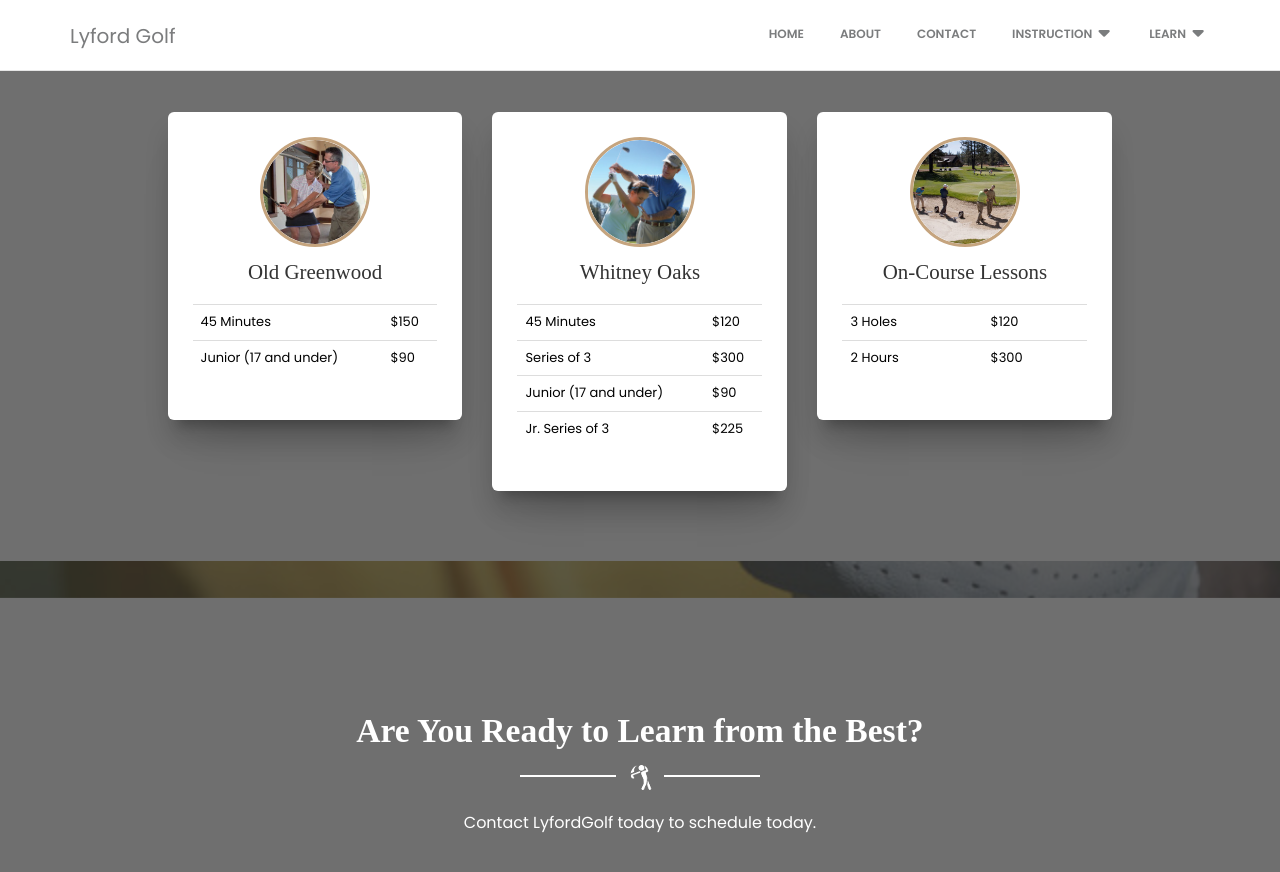
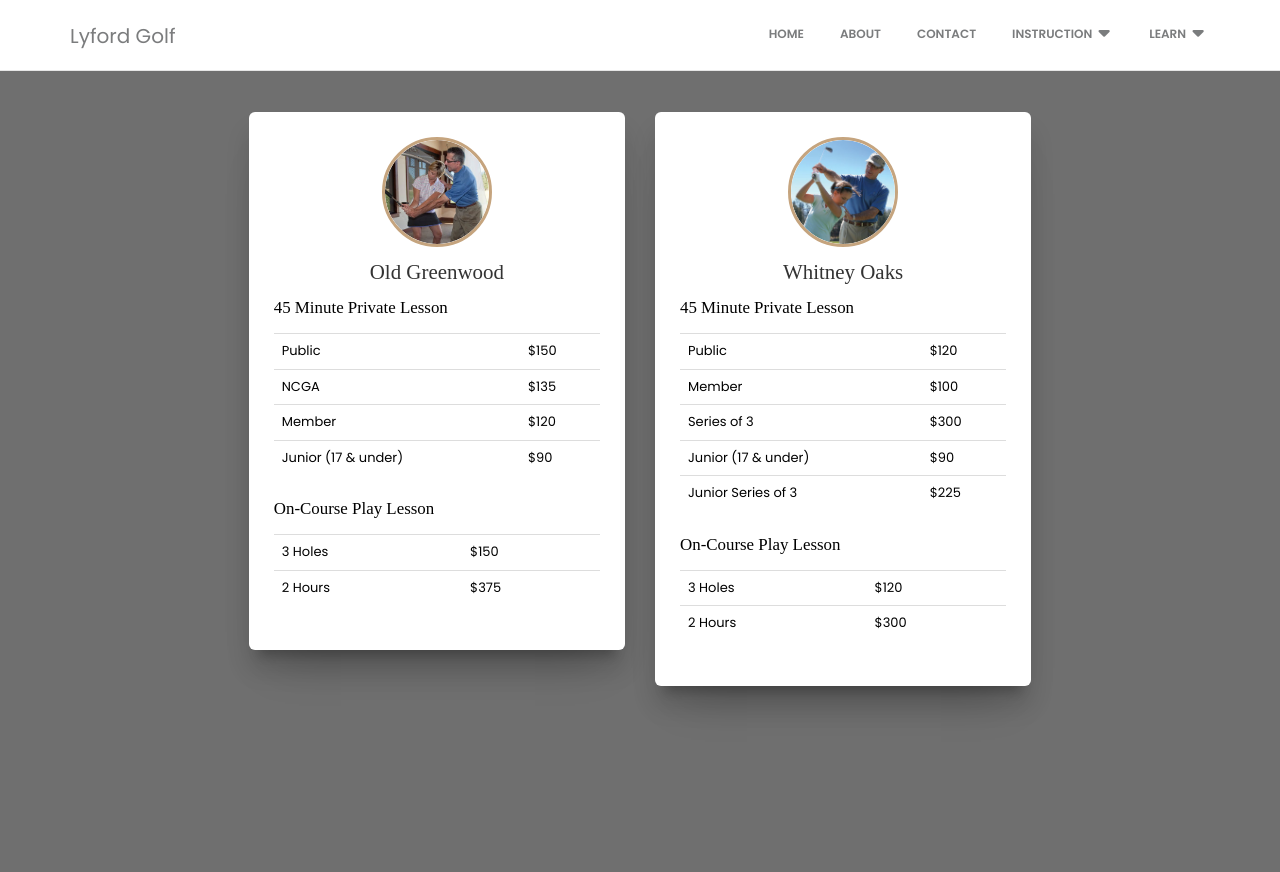
Before and after one commit to cheneymah18/lyfordgolf, a Jekyll site: the page built from lessons.html, in a window 1280 px wide and 900 px high, scrolled down 936 px. Shown: the top 872 px of the window. Built offline with Jekyll 4.4.1, drawn with Linux system fonts in a browser that asks for light colours; nearby versions of some CDN libraries; some web fonts are replaced; some of the changed text lies outside the part shown.

Commit message:
final edits of draft, small re wording and updated schools page filesnames/order

```diff
--- a/arizona-schools.html
+++ b/golf-schools-arizona.html
@@ -1,6 +1,6 @@
 ---
 layout: page
-title: Arizona Schools
+title: Golf Schools - Arizona
 bg-image: bg-schools-az.jpg
 category: instruction
 ---
--- a/schools.html
+++ b/golf-schools-truckee.html
@@ -1,6 +1,6 @@
 ---
 layout: page
-title: Golf Schools
+title: Golf Schools - Truckee
 bg-image: bg-schools.jpg
 bg-image-pos: bottom
 category: instruction
@@ -23,13 +23,13 @@ category: instruction
                     Need a comprehensive program?  One that covers short game, full swing and everything in between?  Attend a 1, 2 or 3-day golf school and experience Top 100 instruction, fabulous golf school vacation packages, and all the latest teaching techniques and state-of-the-art technology.
                 </p>
                 <p class="description text-left">
-                    Multi-day golf school programs allow you to fully immerse yourself in every aspect of the game.  Join the fun at one of our two learning vacation sites:  The The Golf Academy at Old Greenwood, in Truckee, California (summers) and Rancho de los Caballeros in Wickenburg, Arizona (special winter dates).
+                    We've designed these all-day sessions to be well paced by rotating between short game and full swing stations during the morning and afternoon sessions. Our performance-based curriculum will build your game, your understanding and your confidence.
                 </p>
                 <p class="description text-left">
                     Suitable for all ability levels! Beginner golfers steer clear of forming bad habits. Intermediate golfers capture more fluid, powerful swings. And advanced golfers will shave enough strokes to reach the next level and become a more competitive tournament player.
                 </p>
                 <p class="description text-left">
-                    And unlike other schools where the Director of Instruction is present in name only, Keith Lyford is on site daily and is actively involved in your personal improvement program.
+                    And unlike other schools where the Director of Instruction is present in name only, Keith Lyford is on site daily and is actively involved in your personal improvement program. Join the fun this summer at the Golf Academy at Old Greenwood and we'll make sure that you reach your goals.
                 </p>
                 <p class="description text-footer">
                     See Arizona Golf School for Winter getaway options!<br/>
--- a/lessons.html
+++ b/lessons.html
@@ -40,7 +40,7 @@ category: instruction
                     <div class="row">
                         <div class="col-md-10 col-md-offset-1">
                             <div class="row">
-                                <div class="col-md-4">
+                                <div class="col-md-5 col-md-offset-1 col-sm-6">
                                     <div class="card card-member">
                                         <div class="content">
                                             <div class="avatar avatar-warning">
@@ -48,21 +48,35 @@ category: instruction
                                             </div>
                                             <div class="description text-left">
                                                 <h3 class="title">Old Greenwood</h3>
-                                                <p class="description">
+                                                <h4 style="color:black;">45 Minute Private Lesson</h4>
                                                 <table class="table table-hover" style="color:black;">
                                                     <tr>
-                                                            <td>45 Minutes </td><td>$150</td>
+                                                        <td>Public </td><td>$150</td>
                                                     </tr>
                                                     <tr>
-                                                            <td>Junior (17 and under)</td><td>$90</td>
+                                                        <td>NCGA </td><td>$135</td>
+                                                    </tr>
+                                                    <tr>
+                                                        <td>Member</td><td>$120</td>
+                                                    </tr>
+                                                    <tr>
+                                                        <td>Junior (17 &amp; under) </td><td>$90</td>
                                                     </tr>
                                                 </table>
-                                                </p>
+                                                <h4 style="color:black;">On-Course Play Lesson</h4>
+                                                <table class="table table-hover" style="color:black;">
+                                                    <tr>
+                                                        <td>3 Holes </td><td>$150</td>
+                                                    </tr>
+                                                    <tr>
+                                                        <td>2 Hours </td><td>$375</td>
+                                                    </tr>
+                                                </table>
                                             </div>
                                         </div>
                                     </div>
                                 </div>
-                                <div class="col-md-4">
+                                <div class="col-md-5 col-sm-6">
                                     <div class="card card-member">
                                         <div class="content">
                                             <div class="avatar avatar-warning">
@@ -70,35 +84,25 @@ category: instruction
                                             </div>
                                             <div class="description text-left">
                                                 <h3 class="title">Whitney Oaks</h3>
-                                                <p class="description">
+                                                <h4 style="color:black;">45 Minute Private Lesson</h4>
                                                 <table class="table table-hover" style="color:black;">
                                                     <tr>
-                                                            <td>45 Minutes </td><td>$120</td>
+                                                        <td>Public </td><td>$120</td>
                                                     </tr>
                                                     <tr>
-                                                            <td>Series of 3 </td><td>$300</td>
+                                                        <td>Member</td><td>$100</td>
                                                     </tr>
                                                     <tr>
-                                                            <td>Junior (17 and under)</td><td>$90</td>
+                                                        <td>Series of 3</td><td>$300</td>
                                                     </tr>
                                                     <tr>
-                                                            <td>Jr. Series of 3 </td><td>$225</td>
+                                                        <td>Junior (17 &amp; under) </td><td>$90</td>
+                                                    </tr>
+                                                    <tr>
+                                                        <td>Junior Series of 3 </td><td>$225</td>
                                                     </tr>
                                                 </table>
-                                                </p>
-                                            </div>
-                                        </div>
-                                    </div>
-                                </div>
-                                <div class="col-md-4">
-                                    <div class="card card-member">
-                                        <div class="content">
-                                            <div class="avatar avatar-warning">
-                                                <img alt="On Course Lessons Thumbnail" class="img-circle" src="/assets/img/thumb_lessons3.jpg"/>
-                                            </div>
-                                            <div class="description text-left">
-                                                <h3 class="title">On-Course Lessons</h3>
-                                                <p class="description">
+                                                <h4 style="color:black;">On-Course Play Lesson</h4>
                                                 <table class="table table-hover" style="color:black;">
                                                     <tr>
                                                         <td>3 Holes </td><td>$120</td>
@@ -107,12 +111,10 @@ category: instruction
                                                         <td>2 Hours </td><td>$300</td>
                                                     </tr>
                                                 </table>
-                                                </p>
                                             </div>
                                         </div>
                                     </div>
                                 </div>
-
                             </div>
                         </div>
                     </div>
```
Lines whose indentation alone changed are shown as unchanged.
